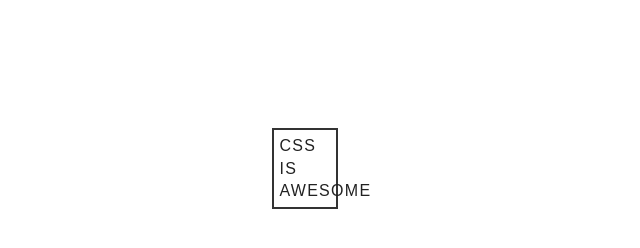
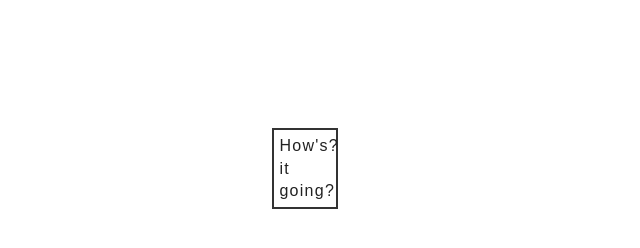
Before and after one commit to abldi/abldi.github.io, a plain HTML site: page index.html in a window 1280 px wide. Shown: the full height of the page, 335-975 px from the left. Drawn offline with Linux system fonts and the light colour scheme.

Commit message:
hows it going

```diff
--- a/index.html
+++ b/index.html
@@ -5,6 +5,6 @@
 	<link rel="stylesheet" type="text/css" href="main.css">
 </head>
 <body>
-  <p>CSS<br>IS AWESOME</p>
+  <p>How's?<br>it going?</p>
 </body>
 </html>
```
